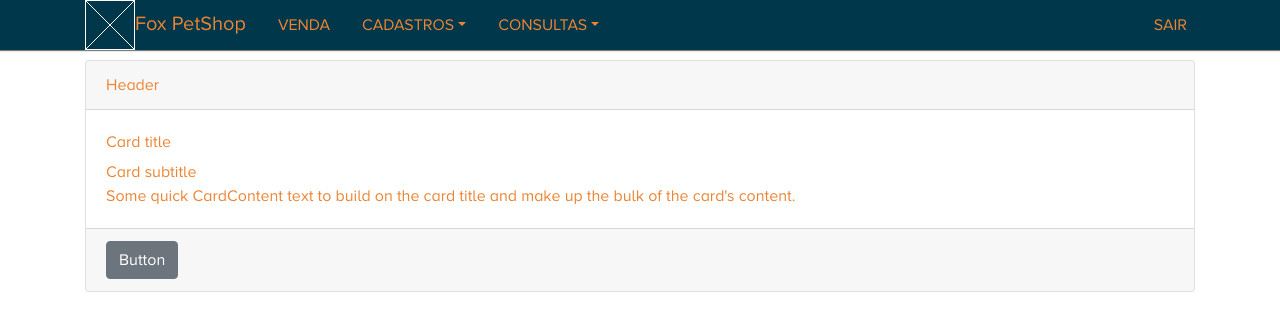
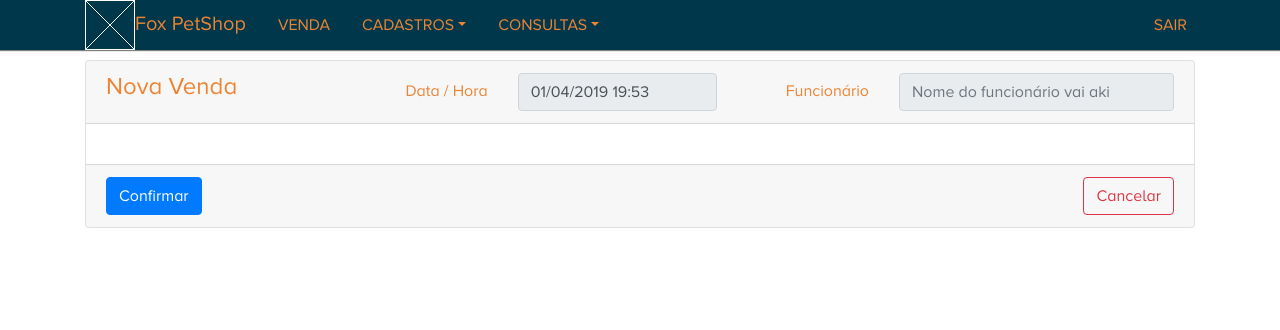
Before and after one commit to hiwoshu/fox-petshop, a React (Create React App) app: page / in a window 1280 px wide. Shown: the top 330 px of the page. Built offline with nearby package versions, Linux system fonts and the light colour scheme.

Commit message:
Adjust style

```diff
--- a/src/components/cardcontent.js
+++ b/src/components/cardcontent.js
@@ -1,19 +1,43 @@
 import React from 'react';
-import { Card, CardText, CardBody, CardHeader, CardFooter,
-  CardTitle, CardSubtitle, Button } from 'reactstrap';
+import { Card, CardBody, CardHeader, CardFooter, Button, Col, Row, Input, Label } from 'reactstrap';
 
 const CardContent = (props) => {
   return (
-    <div>
+    <div id='Venda'>
       <Card>
-        <CardHeader>Header</CardHeader>
+        <CardHeader>
+          <Row>
+            <Col sm={2}>
+              <h4>Nova Venda</h4>
+            </Col>
+            <Col>
+              <Row>
+                <Col style={{ display: 'flex', alignItems: 'flex-end' }}>
+                  <Label for='dtTime' style={{ marginLeft: 'auto' }}>Data / Hora</Label>
+                </Col>
+                <Col>
+                  <Input type='datetime' id='dtTime' disabled value='01/04/2019 19:53'></Input>
+                </Col>
+              </Row>
+            </Col>
+            <Col>
+              <Row>
+                <Col style={{ display: 'flex', alignItems: 'flex-end' }}>
+                  <Label for='funcname' style={{ marginLeft: 'auto' }}>Funcionário</Label>
+                </Col>
+                <Col sm={8}>
+                  <Input type='text' id='funcname' placeholder='Nome do funcionário vai aki' disabled></Input>
+                </Col>
+              </Row>
+            </Col>
+          </Row>
+        </CardHeader>
         <CardBody>
-          <CardTitle>Card title</CardTitle>
-          <CardSubtitle>Card subtitle</CardSubtitle>
-          <CardText>Some quick CardContent text to build on the card title and make up the bulk of the card's content.</CardText>
+
         </CardBody>
-        <CardFooter>
-          <Button>Button</Button>
+        <CardFooter style={{ justifyContent: 'space-between', display: 'flex' }}>
+          <Button color='primary'>Confirmar</Button>
+          <Button outline color='danger'>Cancelar</Button>
         </CardFooter>
       </Card>
     </div>
--- a/src/index.css
+++ b/src/index.css
@@ -3,7 +3,10 @@
   src: url('fonts/Proxima-Nova-Alt-Regular.otf') format('opentype');
 }
 
-* {font-family: "Proxima Nova Alt";}
+* {
+  font-family: "Proxima Nova Alt";
+  color: #ec8433;
+}
 
 body {
   margin: 0;
```
